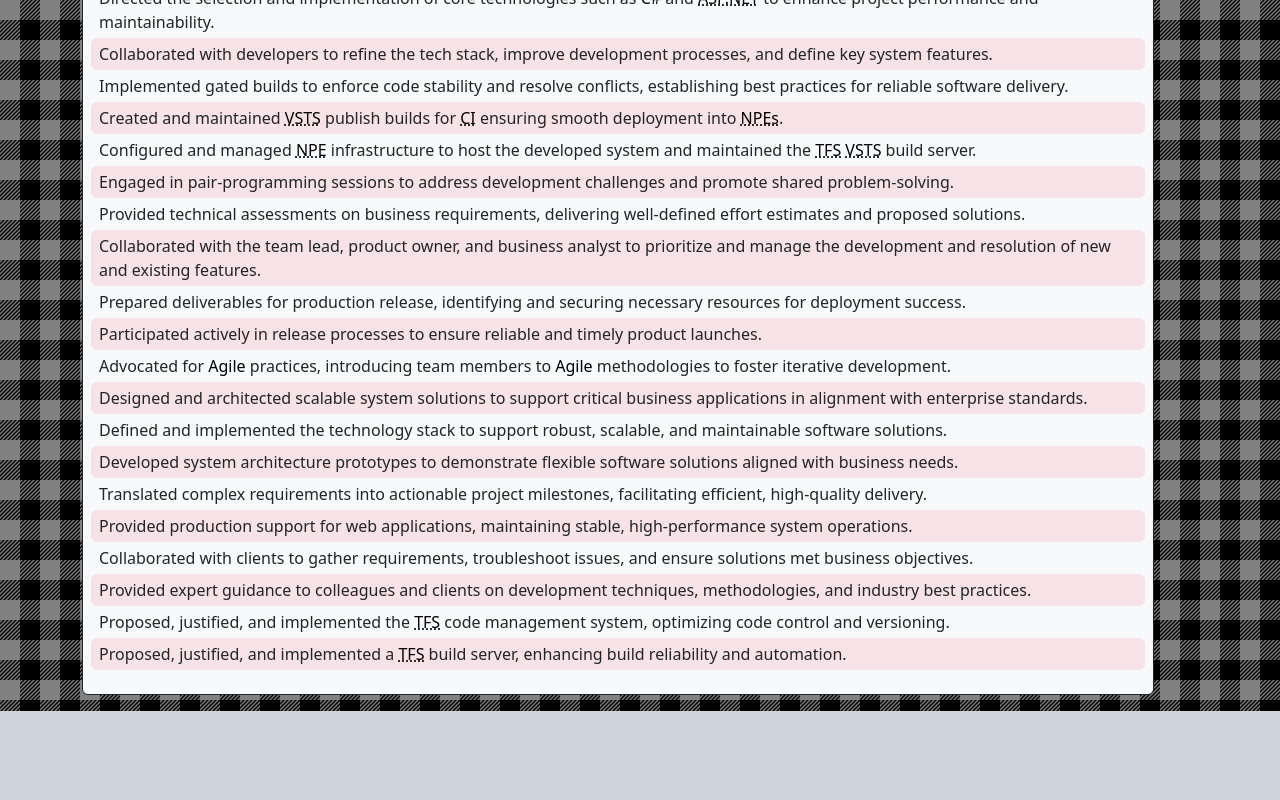
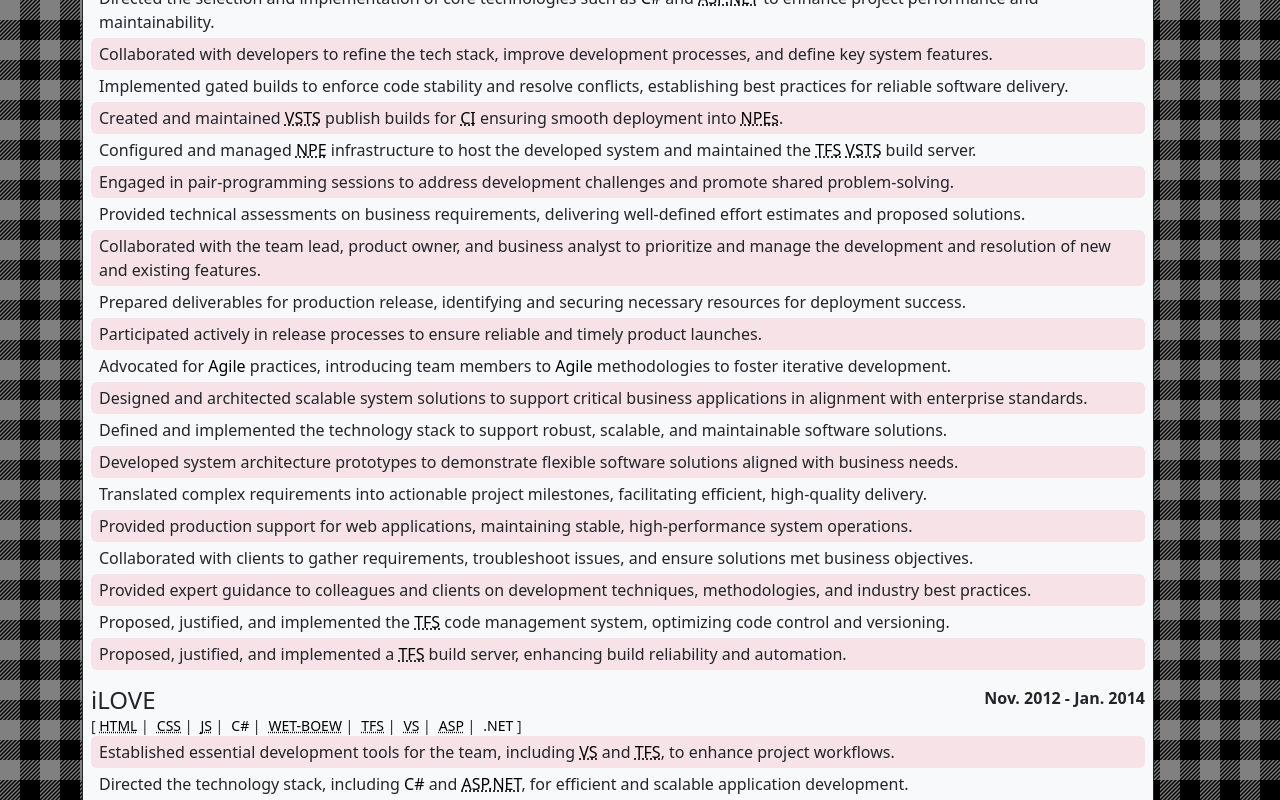
Before and after one commit to Scott-D-Hodgson/cv, a Vue app: page / in a window 1280 px wide. Shown: the part 11200-12000 px from the top of the page. Before the commit the page ends 11911 px from the top, so only its background shows below. Built offline with nearby package versions, Linux system fonts and the light colour scheme; some icons are missing.

Commit message:
Add iLove

```diff
--- a/src/components/PositionOptions.vue
+++ b/src/components/PositionOptions.vue
@@ -60,6 +60,10 @@ const systems: iMenuItems[] = [
     {
         id: 'eSubmission',
         title: 'Scroll to e-Submission'
+    },
+    {
+        id: 'iLove',
+        title: 'Scroll to iLove'
     }
 ];
 
--- a/src/components/cv/Systems.vue
+++ b/src/components/cv/Systems.vue
@@ -8,6 +8,7 @@ import eGemOriginal from './systems/eGemOriginal.vue';
 import iCareOriginal from './systems/iCareOriginal.vue';
 import iCareModernization from './systems/iCareModernization.vue';
 import eSubmission from './systems/eSubmission.vue';
+import iLove from './systems/iLove.vue';
 </script>
 
 <template>
@@ -20,8 +21,8 @@ import eSubmission from './systems/eSubmission.vue';
         <EdgeApps></EdgeApps>
         <iCareOriginal></iCareOriginal>
         <eSubmission></eSubmission>
+        <iLove></iLove>
     </Section>
 </template>
 
-<style scoped>
-</style>
+<style scoped></style>
--- /dev/null
+++ b/src/components/cv/systems/iLove.vue
@@ -0,0 +1,107 @@
+<script setup lang="ts">
+import FocusItem from '../../layout/FocusItem.vue';
+import FocusList from '../../layout/FocusList.vue';
+import System from '../../layout/System.vue';
+import Term from '../../layout/Term.vue';
+</script>
+
+<template>
+    <System
+        id="iLove"
+        name="iLOVE"
+        from="Nov. 2012"
+        to="Jan. 2014"
+        :technologies="[
+            {
+                reference: 'html',
+                acronym: 'HTML',
+                value: 'HyperText Markup Language'
+            },
+            {
+                reference: 'css',
+                acronym: 'CSS',
+                value: 'Cascading Style Sheets'
+            },
+            {
+                reference: 'js',
+                acronym: 'JS',
+                value: 'JavaScript'
+            },
+            {
+                reference: 'csharp',
+                value: 'C#'
+            },
+            {
+                reference: 'wetboew',
+                acronym: 'WET-BOEW',
+                value: 'Web Experience Toolkit'
+            },
+            {
+                reference: 'tfs',
+                acronym: 'TFS',
+                value: 'Team Foundation Server'
+            },
+            {
+                reference: 'vs',
+                acronym: 'VS',
+                value: 'Visual Studio'
+            },
+            {
+                reference: 'asp',
+                acronym: 'ASP',
+                value: 'Active Server Pages'
+            },
+            {
+                reference: 'dotnet',
+                value: '.NET'
+            }
+        ]">
+        <FocusList>
+            <FocusItem>Established essential development tools for the team, including <Term reference="vs" acronym="VS"
+                value="Visual Studio"></Term> and <Term reference="tfs" acronym="TFS" value="Team Foundation Server">
+                </Term>, to enhance project workflows.</FocusItem>
+            <FocusItem>Directed the technology stack, including <Term reference="csharp" value="C#"></Term> and <Term
+                reference="aspnet" acronym="ASP.NET" value="Active Server Pages .NET"></Term>, for efficient and scalable
+                application development.</FocusItem>
+            <FocusItem>Collaborated with developers on technology stack, development processes, and system functionalities
+                to foster team alignment.</FocusItem>
+            <FocusItem>Implemented good development practices, including gated builds for code stability and conflict
+                resolution.</FocusItem>
+            <FocusItem>Created and maintained <Term reference="vsts" acronym="VSTS" value="Visual Studio Team Services">
+                </Term> publish builds for <Term reference="ci" acronym="CI" value="Continuous Integration"></Term>,
+                enabling seamless deployment into <Term reference="npe" acronym="NPEs"
+                value="Non-Production Environments"></Term>.</FocusItem>
+            <FocusItem>Configured and maintained <Term reference="npe" acronym="NPEs"
+                value="Non-Production Environments"></Term> infrastructure for system hosting and managed the build server
+                environment running <Term reference="tfs" acronym="TFS" value="Team Foundation Server"></Term> <Term
+                reference="vsts" acronym="VSTS" value="Visual Studio Team Services"></Term>.</FocusItem>
+            <FocusItem>Participated in pair-programming sessions to address development challenges and share knowledge.
+            </FocusItem>
+            <FocusItem>Conducted technical assessments on business requirements, providing effort estimates and proposed
+                approaches.</FocusItem>
+            <FocusItem>Collaborated with team lead, product owner, and business analyst to prioritize new development tasks
+                and bug fixes effectively.</FocusItem>
+            <FocusItem>Prepared deliverables for production release, identifying and securing necessary resources for
+                successful deployment.</FocusItem>
+            <FocusItem>Actively participated in the release process to ensure smooth and timely product launches.
+            </FocusItem>
+            <FocusItem>Promoted <Term reference="agile" value="Agile"></Term> development practices, introducing team
+                members to <Term reference="agile" value="Agile"></Term> methodologies and fostering
+                iterative progress.</FocusItem>
+            <FocusItem>Defined and implemented a robust, scalable technology stack for development projects to ensure
+                long-term maintainability.</FocusItem>
+            <FocusItem>Built system architecture prototypes, showcasing dynamic software solutions aligned with business
+                requirements.</FocusItem>
+            <FocusItem>Provided production support for web applications to maintain operational stability and performance.
+            </FocusItem>
+            <FocusItem>Collaborated closely with clients to gather specifications, address technical issues, and ensure
+                solutions met business objectives.</FocusItem>
+            <FocusItem>Proposed, justified, and implemented <Term reference="tfs" acronym="TFS"
+                value="Team Foundation Server"></Term> for code management and established a <Term reference="tfs"
+                acronym="TFS" value="Team Foundation Server"></Term> build server for streamlined development processes.
+            </FocusItem>
+        </FocusList>
+    </System>
+</template>
+
+<style scoped></style>
```
